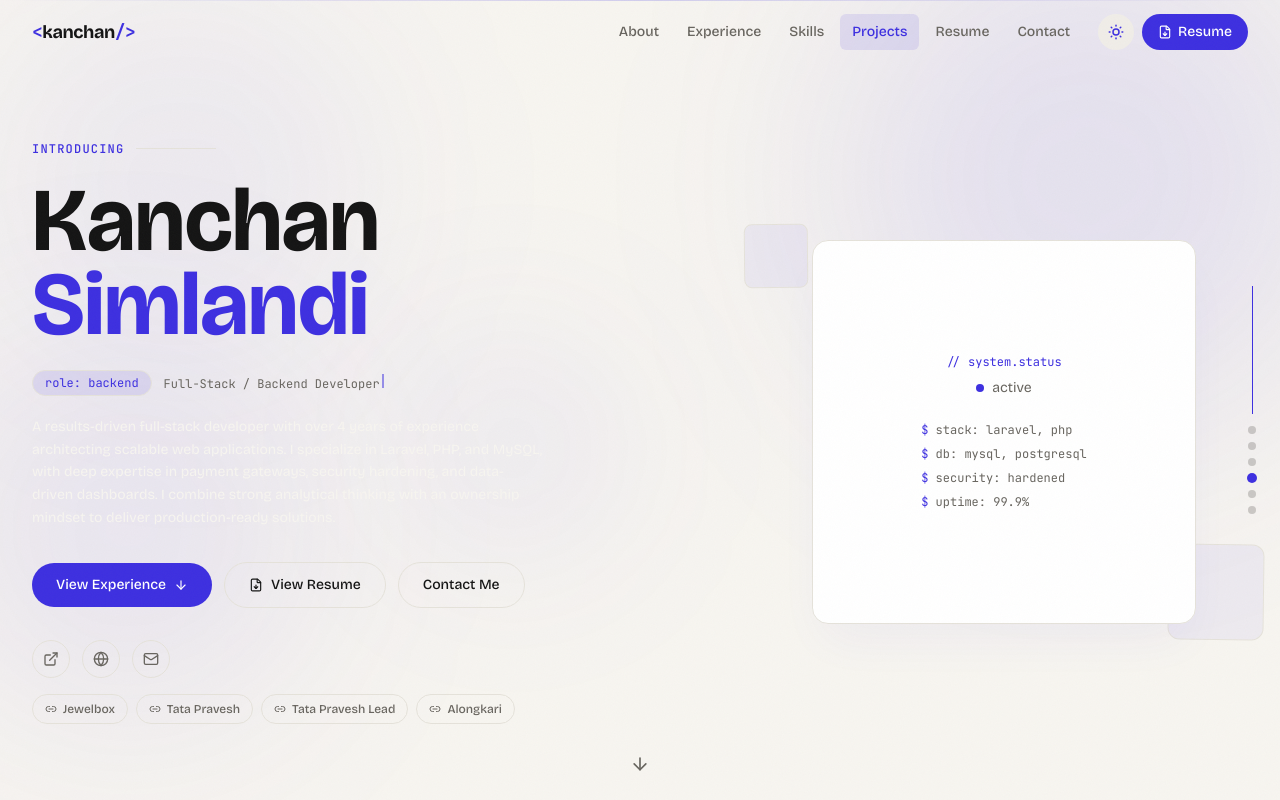
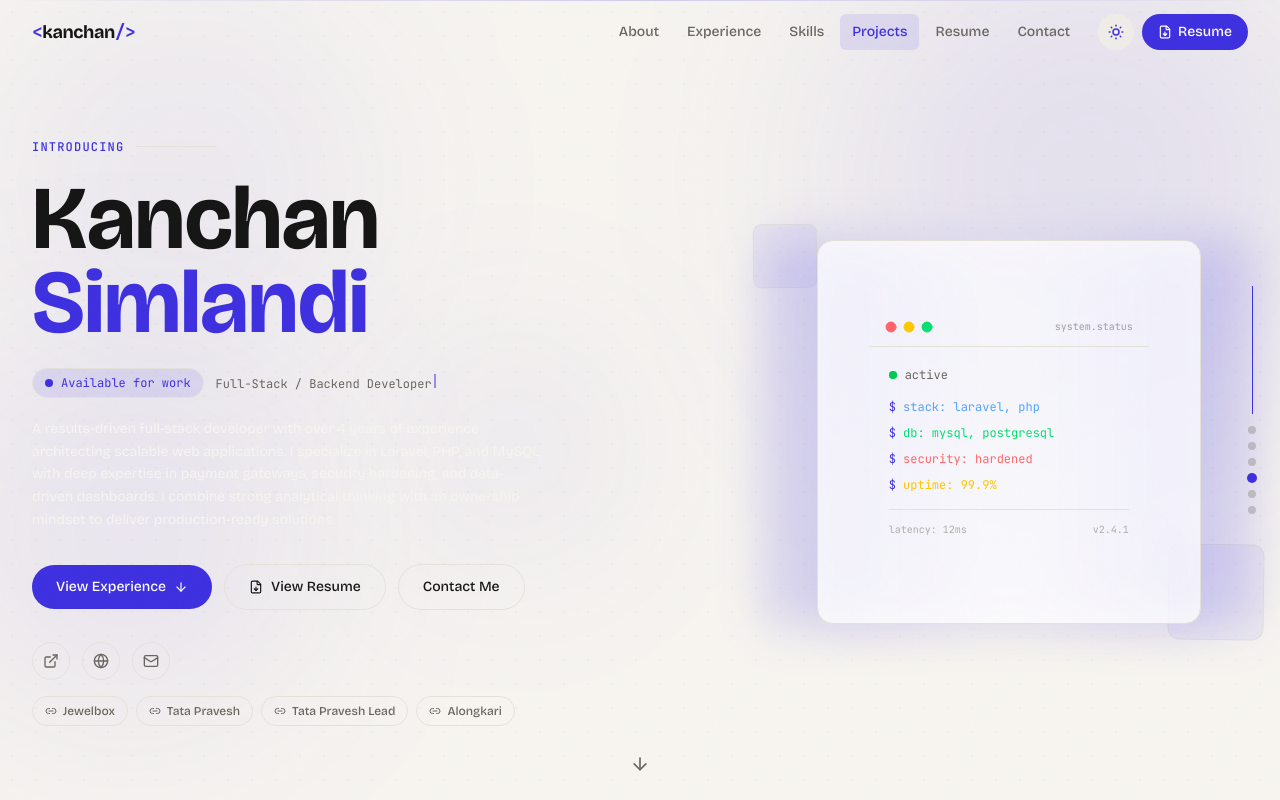
Before and after one commit to simlandikanchan2-sudo/portfolio, a Next.js app: page / in a window 1280 px wide. Shown: the top 800 px of the page. Built offline with nearby package versions, Linux system fonts and the light colour scheme.

Commit message:
feat: enhance hero section UI with terminal card and availability badge

```diff
--- a/src/components/sections/hero.tsx
+++ b/src/components/sections/hero.tsx
@@ -9,6 +9,7 @@ import {
   Mail,
   FileDown,
   Link2,
+  Circle,
 } from "lucide-react"
 import { MagneticButton } from "@/components/ui/magnetic-button"
 import { personalInfo } from "@/lib/resume-data"
@@ -37,6 +38,13 @@ function SplitText({ text, className }: { text: string; className?: string }) {
     </span>
   )
 }
+
+const codeLines = [
+  { text: "stack: laravel, php", color: "text-blue-400" },
+  { text: "db: mysql, postgresql", color: "text-green-400" },
+  { text: "security: hardened", color: "text-red-400" },
+  { text: "uptime: 99.9%", color: "text-yellow-400" },
+]
 
 export function Hero() {
   const ref = useRef<HTMLDivElement>(null)
@@ -83,11 +91,18 @@ export function Hero() {
           style={{ x: smoothGlowX, y: smoothGlowY }}
           className="absolute w-[30vw] h-[30vw] max-w-[400px] max-h-[400px] rounded-full bg-accent/6 blur-[100px] pointer-events-none"
         />
+        <div
+          className="absolute inset-0 opacity-[0.03]"
+          style={{
+            backgroundImage: `radial-gradient(circle, var(--foreground) 1px, transparent 1px)`,
+            backgroundSize: "24px 24px",
+          }}
+        />
       </div>
 
       <motion.div
         style={{ opacity }}
-        className="max-w-7xl mx-auto w-full grid lg:grid-cols-12 gap-8 items-center"
+        className="max-w-7xl mx-auto w-full grid lg:grid-cols-12 gap-8 lg:gap-12 items-center"
       >
         <div className="lg:col-span-7 relative">
           <motion.div
@@ -117,8 +132,12 @@ export function Hero() {
             transition={{ delay: 0.5, duration: 0.5 }}
             className="mt-6 flex flex-wrap items-center gap-3"
           >
-            <span className="font-mono text-xs text-accent bg-accent/10 px-3 py-1 rounded-full border border-accent/20">
-              role: backend
+            <span className="relative inline-flex items-center gap-2 font-mono text-xs text-accent bg-accent/10 px-3 py-1.5 rounded-full border border-accent/20">
+              <span className="relative flex h-2 w-2">
+                <span className="animate-ping absolute inline-flex h-full w-full rounded-full bg-accent opacity-75" />
+                <span className="relative inline-flex rounded-full h-2 w-2 bg-accent" />
+              </span>
+              Available for work
             </span>
             <span className="font-mono text-xs text-muted-foreground">
               {displayed}
@@ -230,38 +249,53 @@ export function Hero() {
 
         <div className="hidden lg:block lg:col-span-5 relative">
           <motion.div
-            initial={{ opacity: 0, scale: 0.8 }}
-            animate={{ opacity: 1, scale: 1 }}
+            initial={{ opacity: 0, scale: 0.8, y: 20 }}
+            animate={{ opacity: 1, scale: 1, y: 0 }}
             transition={{ delay: 0.4, duration: 0.7, ease: "easeOut" as const }}
             className="relative"
           >
-            <div className="aspect-square max-w-sm mx-auto rounded-2xl border border-border bg-surface overflow-hidden relative shadow-2xl shadow-accent/5">
+            <div className="absolute -inset-1 bg-gradient-to-r from-accent/20 via-accent/5 to-accent/20 rounded-3xl blur-xl" />
+            <div className="relative aspect-square max-w-sm mx-auto rounded-2xl border border-border bg-surface/80 backdrop-blur-xl overflow-hidden shadow-2xl shadow-accent/5">
               <div className="absolute inset-0 flex items-center justify-center">
-                <div className="text-center">
-                  <div className="font-mono text-xs text-accent mb-2">
-                    {"// system.status"}
+                <div className="w-full max-w-[280px]">
+                  <div className="flex items-center justify-between px-4 py-3 border-b border-border/50">
+                    <div className="flex items-center gap-1.5">
+                      <Circle className="w-3 h-3 text-red-400 fill-current" />
+                      <Circle className="w-3 h-3 text-yellow-400 fill-current" />
+                      <Circle className="w-3 h-3 text-green-400 fill-current" />
                     </div>
-                  <div className="flex items-center justify-center gap-2 text-sm text-muted-foreground">
-                    <span className="w-2 h-2 rounded-full bg-accent animate-pulse" />
-                    active
+                    <span className="font-mono text-[10px] text-muted-foreground/60">
+                      system.status
+                    </span>
                   </div>
-                  <div className="mt-6 space-y-2 text-left px-8">
-                    {[
-                      "stack: laravel, php",
-                      "db: mysql, postgresql",
-                      "security: hardened",
-                      "uptime: 99.9%",
-                    ].map((line, i) => (
+                  <div className="p-5 space-y-4">
+                    <div className="flex items-center gap-2 text-sm">
+                      <span className="relative flex h-2 w-2">
+                        <span className="animate-ping absolute inline-flex h-full w-full rounded-full bg-green-400 opacity-75" />
+                        <span className="relative inline-flex rounded-full h-2 w-2 bg-green-500" />
+                      </span>
+                      <span className="text-muted-foreground font-mono text-xs">active</span>
+                    </div>
+                    <div className="space-y-2.5">
+                      {codeLines.map((line, i) => (
                         <motion.div
                           key={i}
                           initial={{ opacity: 0, x: -10 }}
                           animate={{ opacity: 1, x: 0 }}
                           transition={{ delay: 1 + i * 0.1, duration: 0.3 }}
-                        className="font-mono text-xs text-muted-foreground"
+                          className="font-mono text-xs"
                         >
-                        <span className="text-accent">$</span> {line}
+                          <span className="text-accent">$</span>{" "}
+                          <span className={line.color}>{line.text}</span>
                         </motion.div>
                       ))}
+                    </div>
+                    <div className="pt-3 border-t border-border/50">
+                      <div className="flex items-center justify-between text-[10px] font-mono text-muted-foreground/50">
+                        <span>latency: 12ms</span>
+                        <span>v2.4.1</span>
+                      </div>
+                    </div>
                   </div>
                 </div>
               </div>
```
Lines whose indentation alone changed are shown as unchanged.
